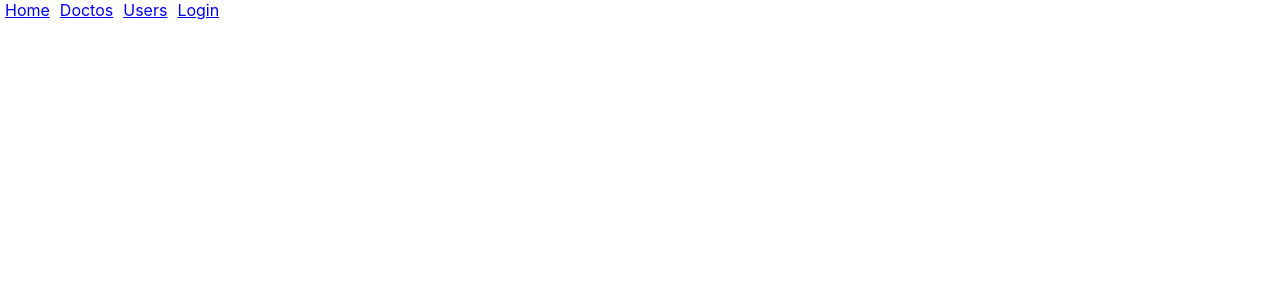
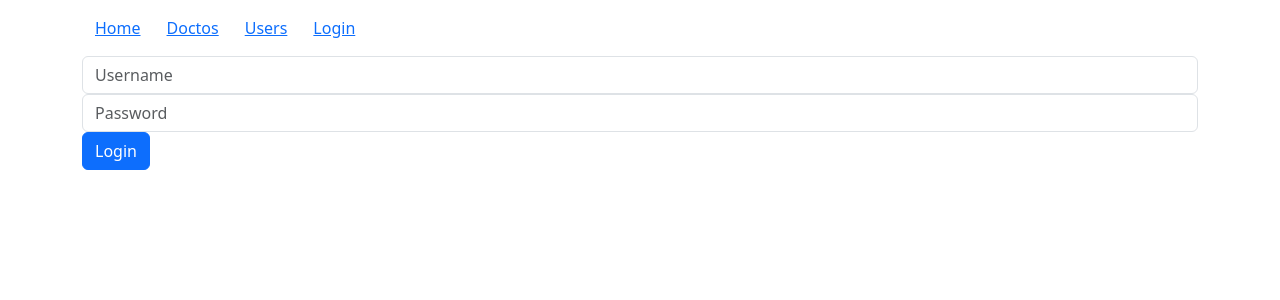
Before and after one commit to nosoyeseoscar/resolutix-app-mono-repo, a React (Create React App) app in the folder front/: page /login in a window 1280 px wide. Shown: the top 300 px of the page. Built offline with nearby package versions, Linux system fonts and the light colour scheme; no server answers.

Commit message:
adding bootstrap and correct some login problems

```diff
--- a/front/package.json
+++ b/front/package.json
@@ -5,9 +5,9 @@
   "dependencies": {
     "@testing-library/user-event": "^12.1.10",
     "axios": "^0.21.1",
-    "bootstrap": "^5.1.0",
+    "bootstrap": "5.1.0",
     "react": "^17.0.1",
-    "react-bootstrap": "^2.0.0-beta.6",
+    "react-bootstrap": "2.0.0-beta.6",
     "react-dom": "^17.0.1",
     "react-router-dom": "5.2.0",
     "react-scripts": "4.0.3",
--- a/front/src/App.js
+++ b/front/src/App.js
@@ -7,6 +7,8 @@ import Login from './Login'
 // Hooks
 import { useUser } from './hooks/useUser'
 import { useDoctos } from './hooks/useDoctos'
+// Bootstrap Components
+import { Nav, Navbar } from 'react-bootstrap'
 
 const Home = () => <h1>Home Page</h1>
 
@@ -22,16 +24,30 @@ const App = () => {
 
   return (
     <BrowserRouter>
-      <header>
+      <div className='container'>
+        <Navbar collapseOnSelect expand='lg'>
+          <Navbar.Toggle aria-controls='responsive-navbar-nav' />
+          <Navbar.Collapse>
+            <Nav>
+              <Nav.Link>
                 <Link to='/' style={inLineStyles}>Home</Link>
+              </Nav.Link>
+              <Nav.Link>
                 <Link to='/doctos' style={inLineStyles}>Doctos</Link>
+              </Nav.Link>
+              <Nav.Link>
                 <Link to='/users' style={inLineStyles}>Users</Link>
+              </Nav.Link>
+              <Nav.Link>
                 {
                     user
                       ? <em>Logged as {user.name}</em>
-            : <Link to='/login' style={inLineStyles}>Login</Link>
+                      : (<Link to='/login' style={inLineStyles}>Login</Link>)
                 }
-      </header>
+              </Nav.Link>
+            </Nav>
+          </Navbar.Collapse>
+        </Navbar>
         <Switch>
           <Route path='/doctos/:doctoId'>
             <DoctoDetail doctos={doctos} />
@@ -44,13 +60,14 @@ const App = () => {
           </Route>
           <Route
             path='/login' render={() => {
-            return <Redirect to='/' /> ? null : <Login />
+              return user ? <Redirect to='/' /> : <Login />
             }}
           />
           <Route path='/'>
             <Home />
           </Route>
         </Switch>
+      </div>
     </BrowserRouter>
   )
 }
--- a/front/src/Doctos.js
+++ b/front/src/Doctos.js
@@ -13,7 +13,8 @@ function Doctos () {
   const { user, logout } = useUser()
 
   // const [errorMessage, setErrorMessage] = useState(null)
-
+  console.log(doctos)
+  const doctos1 = doctos
   return (
     <div className='App'>
       <h1>Oficios Delegacion BCS</h1>
@@ -25,9 +26,15 @@ function Doctos () {
           ? <DoctoForm addDocto={addDocto} logoutUser={logout} />
           : <h2> User not logged</h2>
       }
-      <DocumentList docs={doctos} />
+
+      {
+        doctos.length
+          ? <DocumentList docs={doctos1} />
+          : <h2>Loading Documents List</h2>
+      }
     </div>
   )
 }
 
 export default Doctos
+// <DocumentList docs={doctos} />
--- a/front/src/Login.js
+++ b/front/src/Login.js
@@ -16,6 +16,7 @@ export default function Login () {
   const [errorMessage, setErrorMessage] = useState(null)
 
   const handleLogin = async (event) => {
+    console.log('el usuario es: ' + userName)
     event.preventDefault()
     try {
       const user = await loginService.login({
@@ -28,7 +29,6 @@ export default function Login () {
       )
 
       doctoService.setToken(user.token)
-
       setUser(user)
       setUsername('')
       setPassword('')
@@ -36,7 +36,7 @@ export default function Login () {
       // go to home when login
       history.push('/doctos')
     } catch (error) {
-      console.log(JSON.stringify(error))
+      // console.log(JSON.stringify(error))
       setErrorMessage('Wrong credentials')
       setTimeout(() => {
         setErrorMessage(null)
--- a/front/src/components/LoginForm.js
+++ b/front/src/components/LoginForm.js
@@ -1,5 +1,6 @@
 import { PropTypes } from 'prop-types'
 import { useState } from 'react'
+import { Button, Form } from 'react-bootstrap'
 
 const useField = ({ type }) => {
   const [value, setValue] = useState()
@@ -20,26 +21,45 @@ export default function LoginForm ({ handleSubmit, ...props }) {
   const password = useField({ type: 'password' })
 
   return (
-    <form onSubmit={handleSubmit}>
-      <div>
+    <Form onSubmit={handleSubmit}>
+      <Form.Group id='username'>
+        <Form.Control
+          {...username}
+          name='Username'
+          placeholder='Username'
+          onChange={props.handleUsernameChange}
+        />
+      </Form.Group>
+      <Form.Group id='password'>
+        <Form.Control
+          {...password}
+          name='Password'
+          placeholder='Password'
+          onChange={props.handlePasswordChange}
+        />
+      </Form.Group>
+      <Button type='submit' id='form-login-button'>Login</Button>
+    </Form>
+  )
+}
+
+/* <form onSubmit={handleSubmit}>
+      <div id='username'>
         <input
           {...username}
           name='Username'
           placeholder='Username'
         />
       </div>
-      <div>
+      <div id='password'>
         <input
           {...password}
           name='Password'
           placeholder='Password'
         />
       </div>
-      <button id='form-login-button'>Login</button>
-    </form>
-
-  )
-}
+      <button type='submit' id='form-login-button'>Login</button>
+    </form> */
 
 LoginForm.propTypes = {
   handleLogin: PropTypes.func
--- a/front/src/components/doc.js
+++ b/front/src/components/doc.js
@@ -5,12 +5,13 @@ const Doc = ({ doc }) => {
   const { id, numOf, promovente, tipo } = doc
   return (
     <tr>
-      <Link to={`/doctos/${id}`}>
-        <td>{numOf}</td>
-        <td>{promovente}</td>
-        <td>{tipo}</td>
-
-      </Link>
+      <td>
+        <Link to={`/doctos/${id}`}>
+          {numOf}
+        </Link>
+      </td>
+      <td>{promovente}</td>
+      <td>{tipo}</td>
     </tr>
   )
 }
--- a/front/src/components/documentList.js
+++ b/front/src/components/documentList.js
@@ -1,11 +1,12 @@
 // Componente que pinta la lista de oficios.
 import Doc from './doc'
+import Table from 'react-bootstrap/Table'
 
 const DocumentList = ({ docs }) => {
   return (
     <div>
       <h2>Oficios</h2>
-      <table>
+      <Table striped>
         <tbody>
           <tr>
             <th>No. Oficio</th>
@@ -16,7 +17,7 @@ const DocumentList = ({ docs }) => {
             <Doc key={doc.id} doc={doc} />
           ))}
         </tbody>
-      </table>
+      </Table>
     </div>
   )
 }
--- a/front/src/index.js
+++ b/front/src/index.js
@@ -3,6 +3,7 @@ import ReactDOM from 'react-dom'
 import './index.css'
 import App from './App'
 import reportWebVitals from './reportWebVitals'
+import 'bootstrap/dist/css/bootstrap.min.css'
 
 ReactDOM.render(
   <React.StrictMode>
--- a/package.json
+++ b/package.json
@@ -40,8 +40,5 @@
   "keywords": [],
   "author": "",
   "license": "ISC",
-  "dependencies": {
-    "bootstrap": "^5.1.0",
-    "react-bootstrap": "^2.0.0-beta.6"
-  }
+  "dependencies": {}
 }
```
Lines whose indentation alone changed are shown as unchanged.
